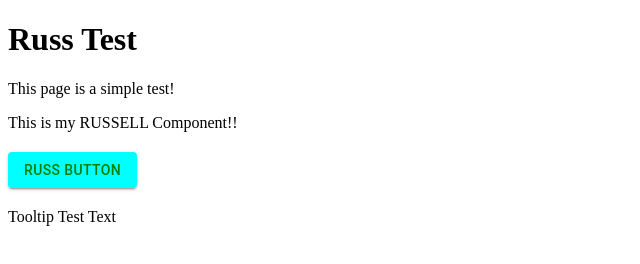
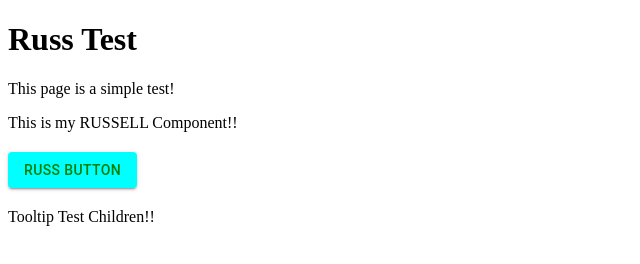
Before and after one commit to russellmacshane/gatsby-typescript-test, a Gatsby site: page /russ in a window 1280 px wide. Shown: the full height of the page, 0-640 px from the left. Built offline with nearby package versions, Linux system fonts and the light colour scheme; Gatsby itself is replaced by a stand-in of ours.

Commit message:
Figured out how to typescript tooltip

```diff
--- a/src/components/basic/russ-tooltip/index.tsx
+++ b/src/components/basic/russ-tooltip/index.tsx
@@ -1,8 +1,8 @@
 import React from "react";
 import { styled } from "@mui/material/styles";
-import Tooltip from "@mui/material/Tooltip";
+import Tooltip, { TooltipProps } from "@mui/material/Tooltip";
 
-const StyledTooltip = styled(({ className, ...props }) => (
+const StyledTooltip = styled(({ className, ...props }: TooltipProps) => (
   <Tooltip {...props} classes={{ popper: className }} />
 ))`
   & .MuiTooltip-arrow {
--- a/src/pages/russ.tsx
+++ b/src/pages/russ.tsx
@@ -17,7 +17,7 @@ const RussTest = () => (
       <RussButton text="Russ Button" />
     </StyledDiv>
     <StyledDiv>
-      <RussTooltip title="Russ Tooltip Test">Tooltip Test Text</RussTooltip>
+      <RussTooltip title="Russ Tooltip Test">Tooltip Test Children!!</RussTooltip>
     </StyledDiv>
   </main>
 );
```
